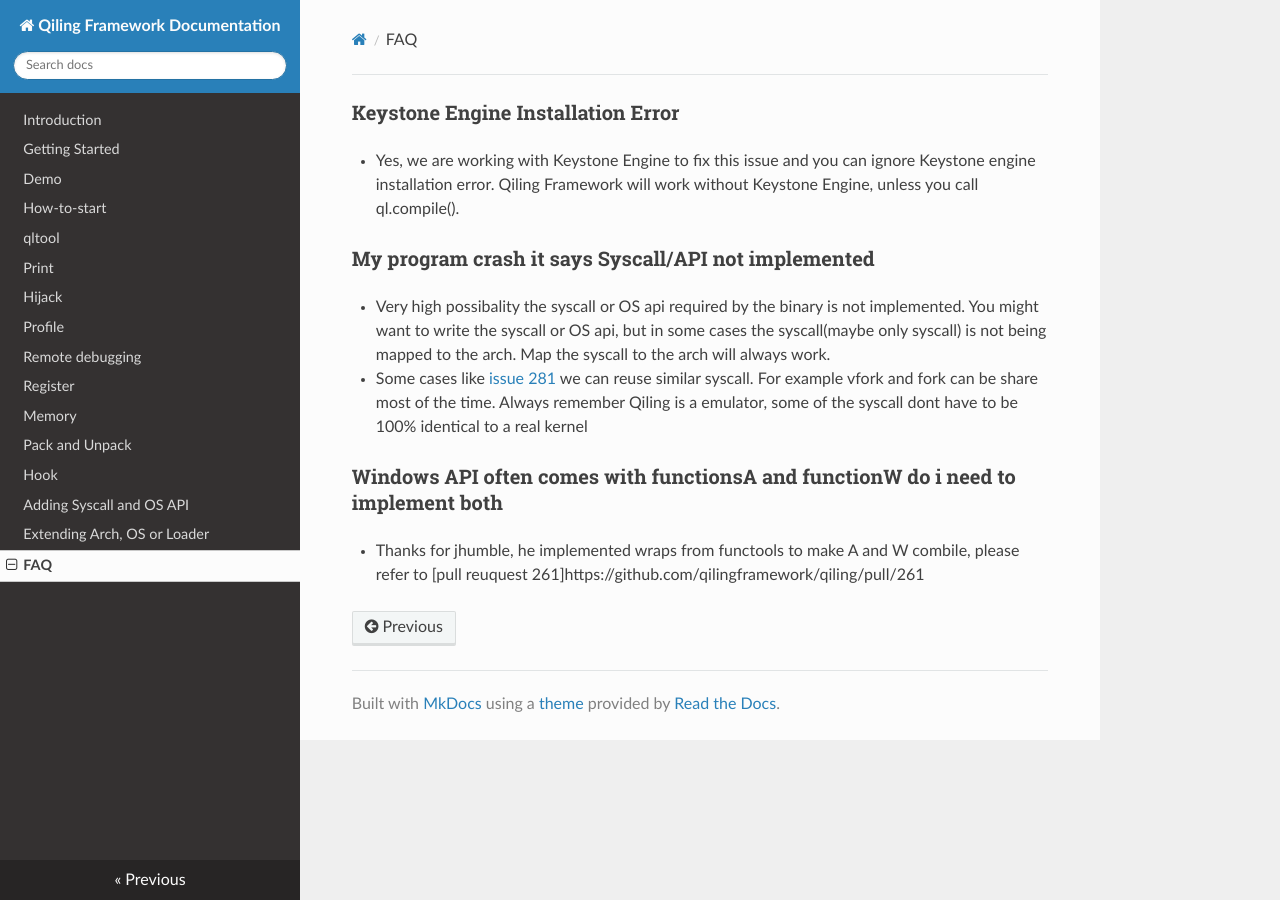
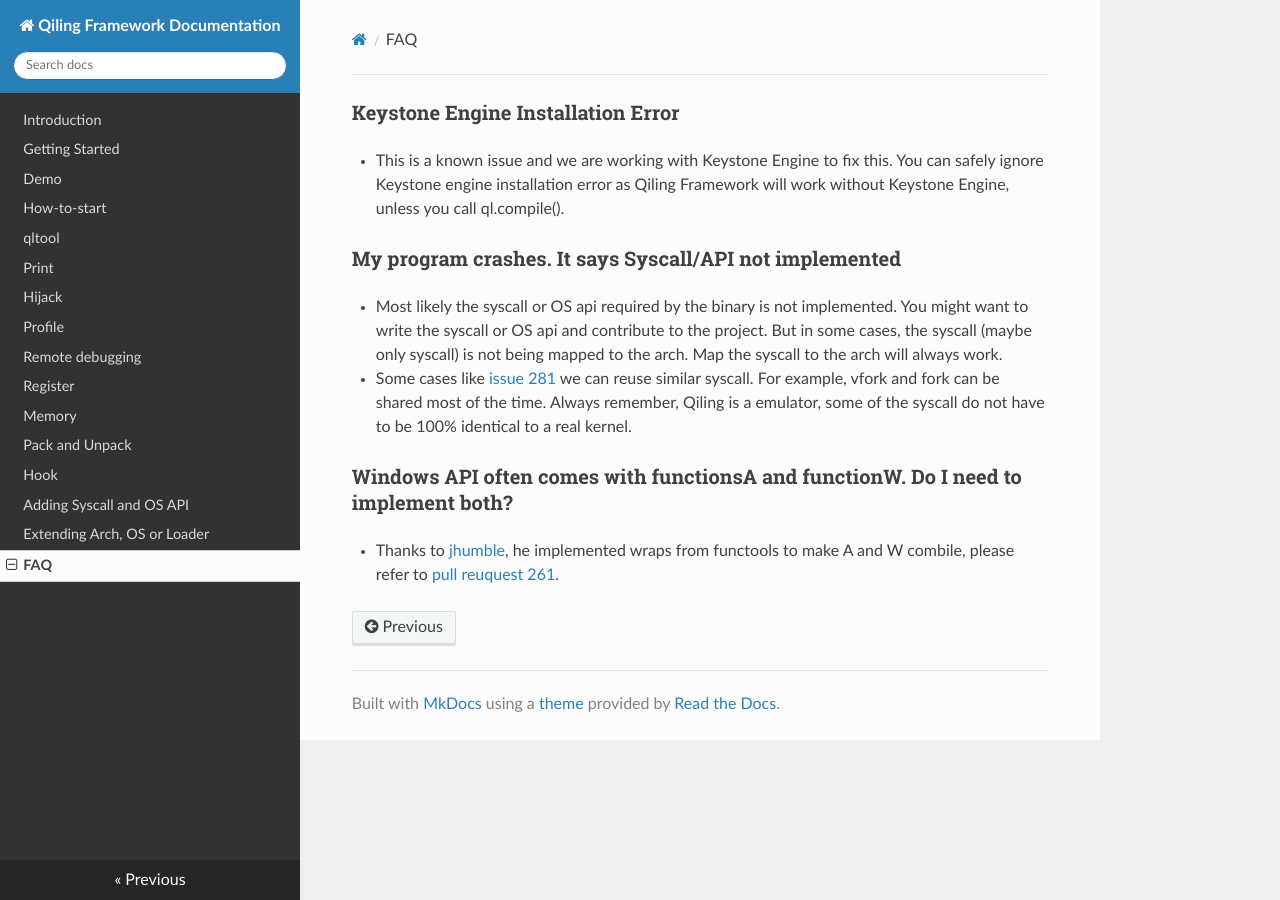
Before and after one commit to qilingframework/rtfd.io, an MkDocs documentation site: the page built from docs/faq.md, in a window 1280 px wide. Built offline with MkDocs 1.6.1, drawn with Linux system fonts in a browser that asks for light colours; nearby versions of some CDN libraries.

Commit message:
Update faq.md

```diff
--- a/docs/faq.md
+++ b/docs/faq.md
@@ -3,11 +3,11 @@ title: FAQ
 ---
 
 ### Keystone Engine Installation Error
-- Yes, we are working with Keystone Engine to fix this issue and you can ignore Keystone engine installation error. Qiling Framework will work without Keystone Engine, unless you call ql.compile().
+- This is a known issue and we are working with Keystone Engine to fix this. You can safely ignore Keystone engine installation error as Qiling Framework will work without Keystone Engine, unless you call ql.compile().
 
-### My program crash it says Syscall/API not implemented
-- Very high possibality the syscall or OS api required by the binary is not implemented. You might want to write the syscall or OS api, but in some cases the syscall(maybe only syscall) is not being mapped to the arch. Map the syscall to the arch will always work.
-- Some cases like [issue 281](https://github.com/qilingframework/qiling/issues/281) we can reuse similar syscall. For example vfork and fork can be share most of the time. Always remember Qiling is a emulator, some of the syscall dont have to be 100% identical to a real kernel
+### My program crashes. It says Syscall/API not implemented
+- Most likely the syscall or OS api required by the binary is not implemented. You might want to write the syscall or OS api and contribute to the project. But in some cases, the syscall (maybe only syscall) is not being mapped to the arch. Map the syscall to the arch will always work.
+- Some cases like [issue 281](https://github.com/qilingframework/qiling/issues/281) we can reuse similar syscall. For example, vfork and fork can be shared most of the time. Always remember, Qiling is a emulator, some of the syscall do not have to be 100% identical to a real kernel.
 
-### Windows API often comes with functionsA and functionW do i need to implement both
-- Thanks for jhumble, he implemented wraps from functools to make A and W combile, please refer to [pull reuquest 261]https://github.com/qilingframework/qiling/pull/261
+### Windows API often comes with functionsA and functionW. Do I need to implement both?
+- Thanks to [jhumble](https://github.com/jhumble), he implemented wraps from functools to make A and W combile, please refer to [pull reuquest 261](https://github.com/qilingframework/qiling/pull/261).
```
